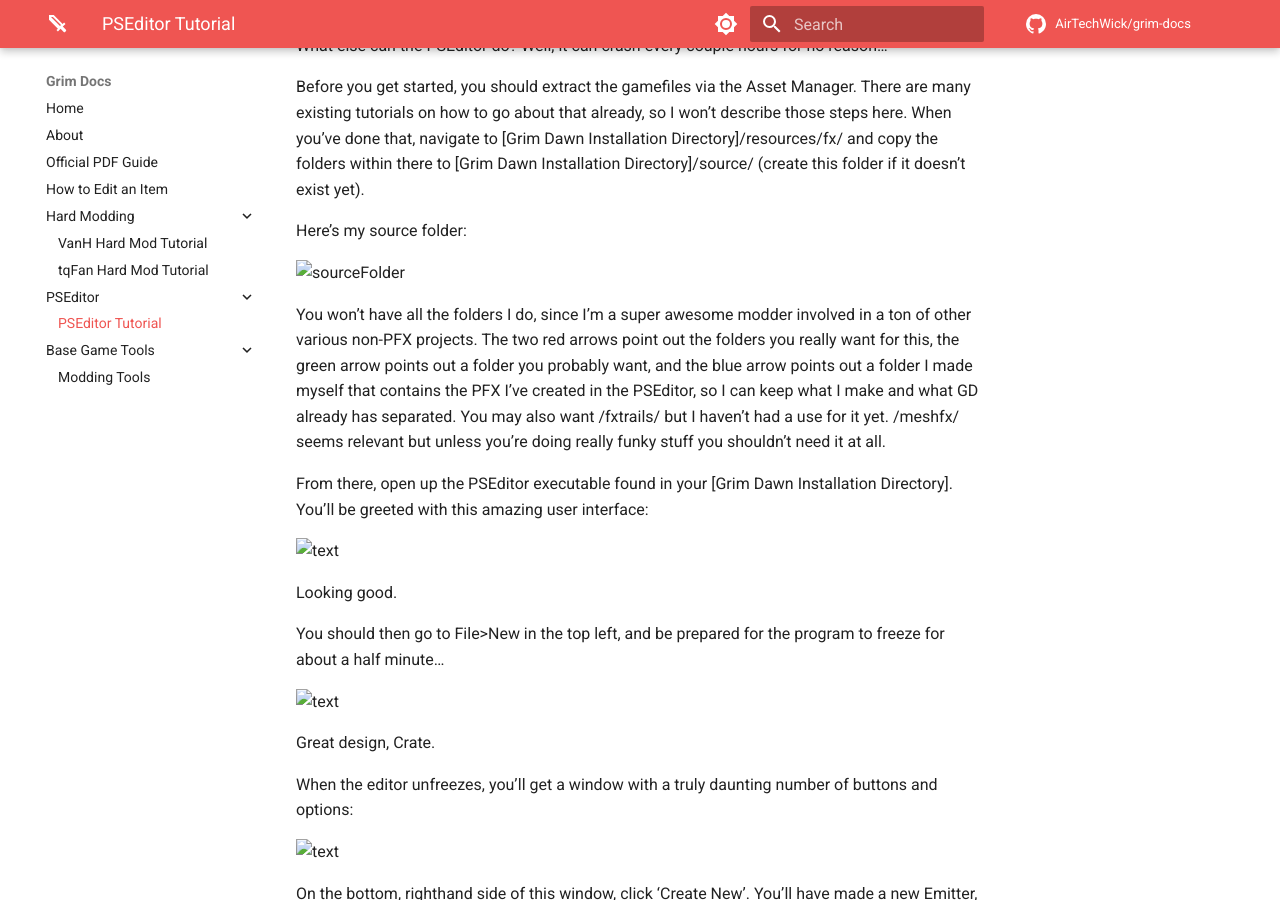
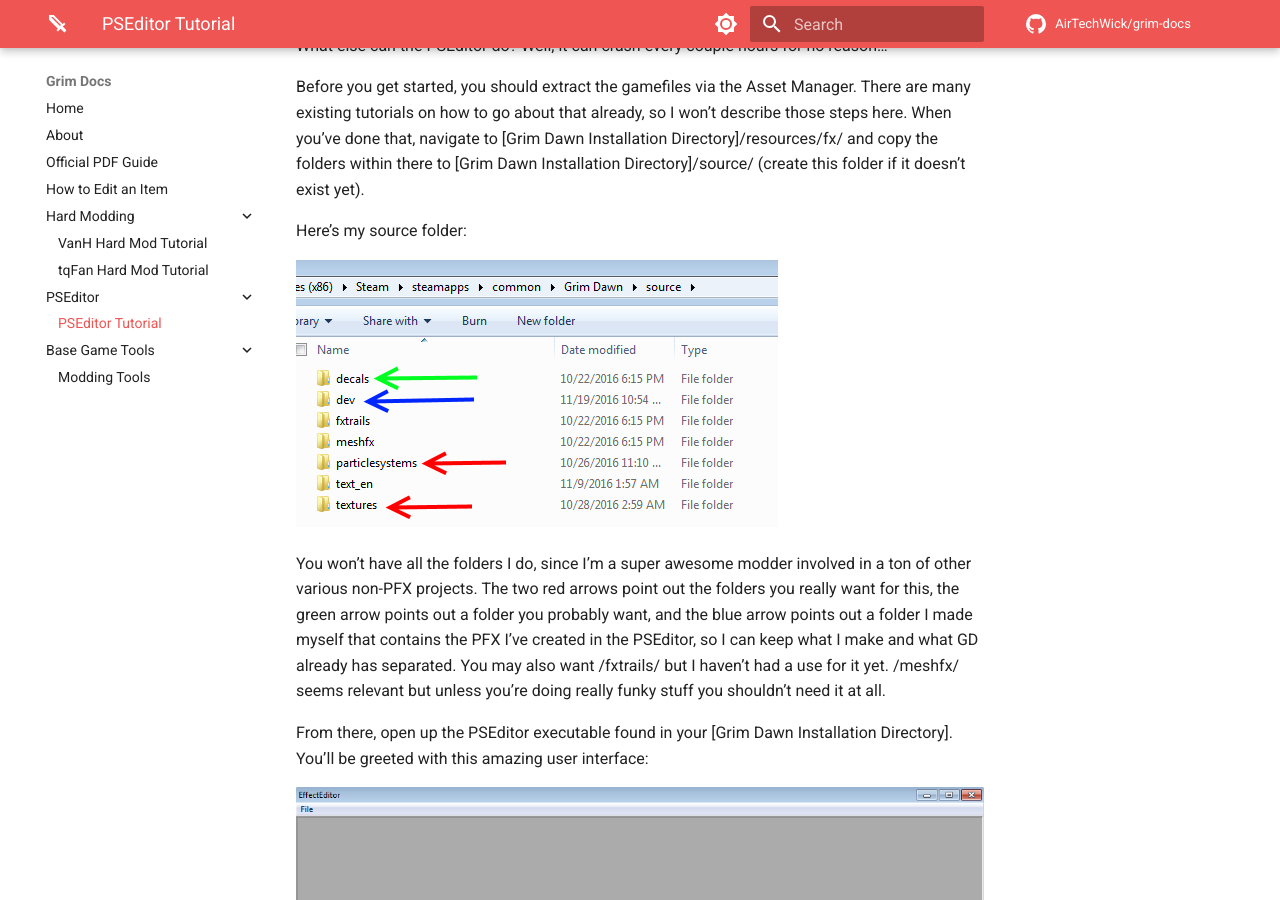
Before and after one commit to BewareTheHooks/grim-docs, an MkDocs documentation site: the page built from docs/pseditor.md, in a window 1280 px wide and 900 px high, scrolled down 358 px. Built offline with MkDocs 1.6.1 and Material for MkDocs 9.7.7, drawn with Linux system fonts in a browser that asks for light colours; comment, search, counter and statistics services are not loaded.

Commit message:
Added PSEditor Tut

```diff
--- a/docs/pseditor.md
+++ b/docs/pseditor.md
@@ -10,26 +10,26 @@
 
 Here’s my source folder:
 
-![sourceFolder](source-folder.png)
+![sourceFolder](images/source-folder.png)
 
 You won’t have all the folders I do, since I’m a super awesome modder involved in a ton of other various non-PFX projects. The two red arrows point out the folders you really want for this, the green arrow points out a folder you probably want, and the blue arrow points out a folder I made myself that contains the PFX I’ve created in the PSEditor, so I can keep what I make and what GD already has separated. You may also want /fxtrails/ but I haven’t had a use for it yet. /meshfx/ seems relevant but unless you’re doing really funky stuff you shouldn’t need it at all.
 
 From there, open up the PSEditor executable found in your [Grim Dawn Installation Directory]. You’ll be greeted with this amazing user interface:
 
-![text](pseditor-interface.png)
+![text](images/pseditor-interface.png)
 
 Looking good.
 
 You should then go to File>New in the top left, and be prepared for the program to freeze for about a half minute…
 
-![text](pseditor-interface2.png)
+![text](images/pseditor-interface2.png)
 
 Great design, Crate.
 
 When the editor unfreezes, you’ll get a window with a truly daunting number of buttons and options:
 
-![text](pseditor-interface3.png)
+![text](images/pseditor-interface3.png)
 
 On the bottom, righthand side of this window, click ‘Create New’. You’ll have made a new Emitter, which is probably now tossing a crapton of ugly debug checkerboards at you. Hoorah!
 
-![text](pseditor-interface4.png)
+![text](images/pseditor-interface4.png)
```
Also changed, not shown: docs/images/pseditor-interface3.png (added), docs/images/pseditor-interface4.png (added).
